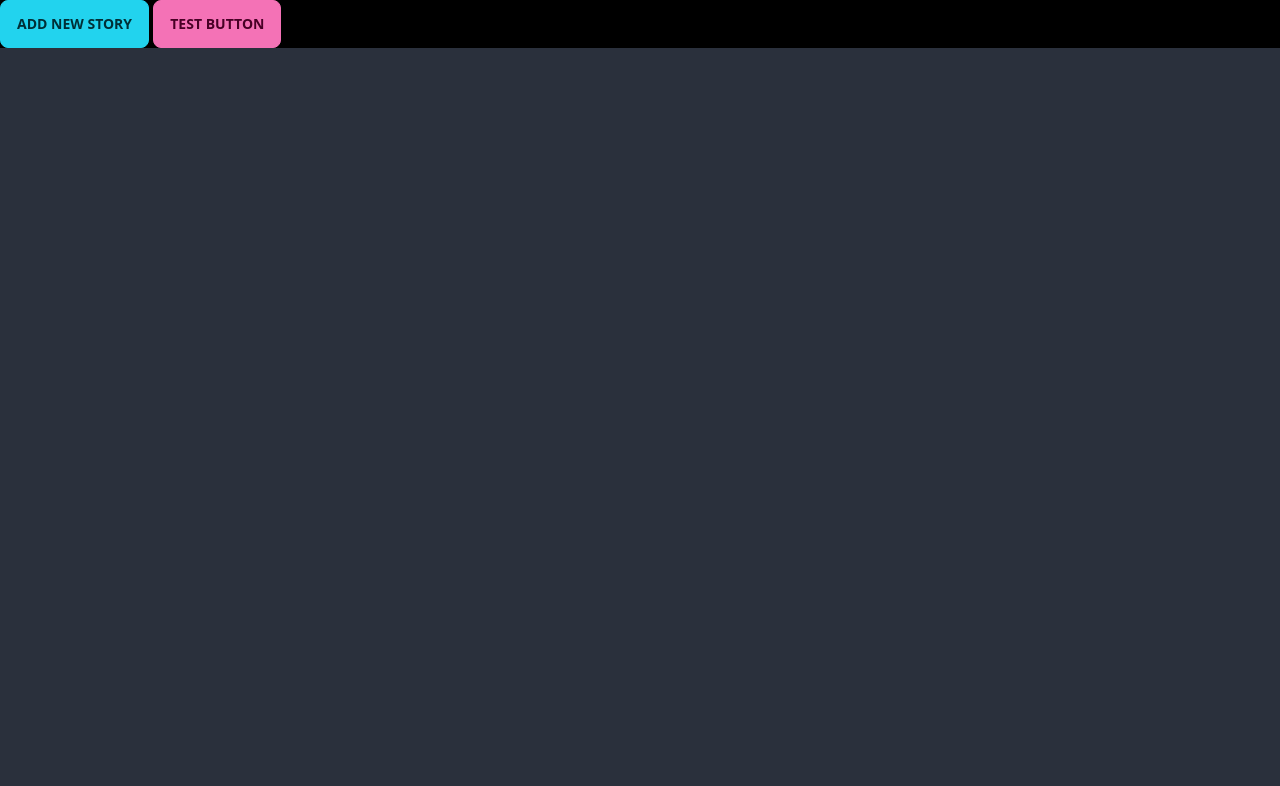
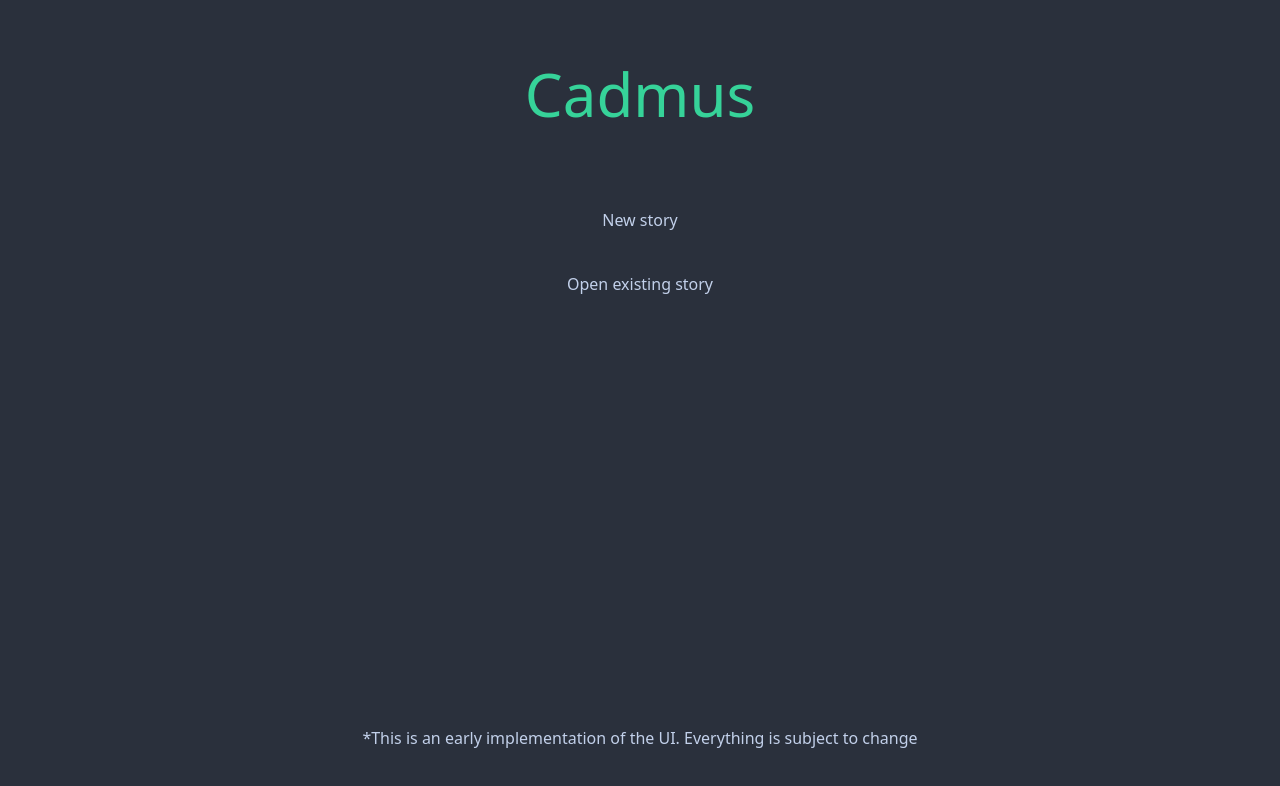
Before and after one commit to ErnestasSku/Cadmus, a Svelte app: page / in a window 1280 px wide. Shown: the top 786 px of the page. Built offline with nearby package versions, Linux system fonts and the light colour scheme.

Commit message:
Add basic main screen

```diff
--- /dev/null
+++ b/src/App.svelte
@@ -0,0 +1,23 @@
+<script lang="ts">
+  import Editor from "./lib/Editor/Editor.svelte";
+  import Welcome from "./lib/Startup/Welcome.svelte";
+
+  let startupScreen = true;
+
+  function handleOpenWorkspace(e: CustomEvent) {
+    startupScreen = false;
+    //TODO
+    console.log(e);
+  }
+</script>
+
+<div>
+  {#if startupScreen}
+    <Welcome on:openWorkspace={handleOpenWorkspace} />
+  {:else}
+    <Editor />
+  {/if}
+</div>
+
+<style>
+</style>
--- a/src/lib/Startup/Waves.svelte
+++ b/src/lib/Startup/Waves.svelte
@@ -6,12 +6,11 @@
 <!-- <img src="../../public//assets//Wave-1.svg" class="colors" alt="waves"/> -->
 
 <svg
-  width="100%"
-  height="100%"
   id="svg"
   viewBox="0 0 1440 590"
   xmlns="http://www.w3.org/2000/svg"
   class="transition duration-300 ease-in-out delay-150"
+  style="height: 100vh; width: 100vw;"
 >
   <defs>
     <linearGradient id="gradient" x1="0%" y1="50%" x2="100%" y2="50%">
--- /dev/null
+++ b/src/lib/Startup/Welcome.svelte
@@ -0,0 +1,62 @@
+<script lang="ts">
+  import { fade } from "svelte/transition";
+  import Waves from "./Waves.svelte";
+  import {
+    open as openFileDialog,
+    save as saveFileDialog,
+  } from "@tauri-apps/api/dialog";
+  import { createEventDispatcher } from "svelte";
+
+  const dispatch = createEventDispatcher();
+
+  async function newStory() {
+    const path = await saveFileDialog({
+      filters: [{ extensions: ["cadmus"], name: "Story File" }],
+    });
+
+    if (typeof path === "string") {
+      dispatch("openWorkspace", {
+        new: true,
+        path: path,
+      });
+    }
+
+    console.log(path);
+  }
+
+  function openExisting() {}
+</script>
+
+<main class="container h-full">
+  <div class="flex flex-col items-center">
+    <div class="h-16" />
+    <h1 class="text-center text-6xl mb-16 text-lime" style="color: #36D399;">
+      Cadmus
+    </h1>
+    <button on:click={newStory} class="w-max m-5 button-pop-out"
+      >New story</button
+    >
+    <button on:click={openExisting} class="w-max m-5 button-pop-out"
+      >Open existing story</button
+    >
+
+    <div class="fixed footer-notice">
+      *This is an early implementation of the UI. Everything is subject to
+      change
+    </div>
+  </div>
+</main>
+
+<style lang="postcss">
+  button:hover {
+    filter: drop-shadow(0 0 2em #36d399);
+    color: #36d399;
+  }
+  .button-pop-out {
+    @apply scale-100 hover:scale-110 duration-300 ease-linear transition-all;
+  }
+
+  .footer-notice {
+    bottom: 50px;
+  }
+</style>
--- a/src/main.ts
+++ b/src/main.ts
@@ -1,8 +1,7 @@
 import "./style.css";
 import App from "./App.svelte";
-import Editor from "./lib/Editor/Editor.svelte";
 
-const app = new Editor({
+const app = new App({
   target: document.getElementById("app"),
 });
 
```
